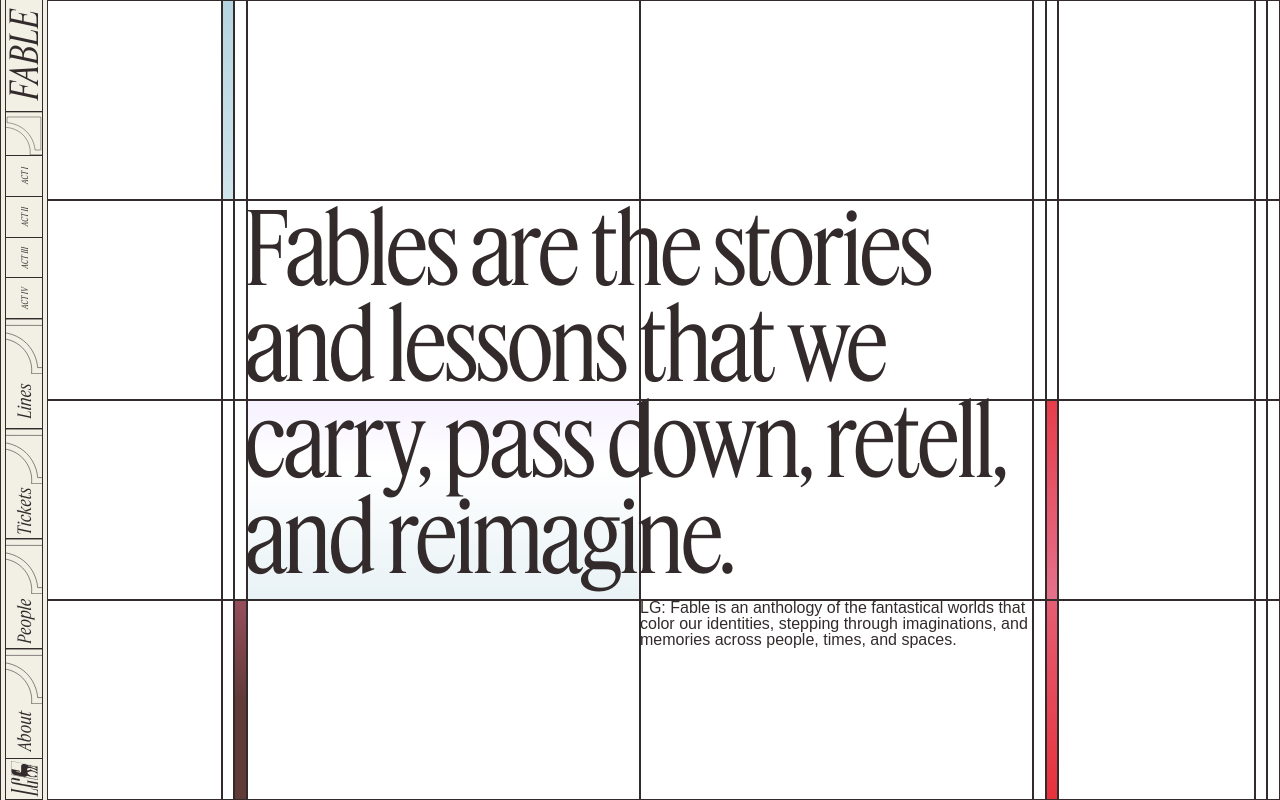
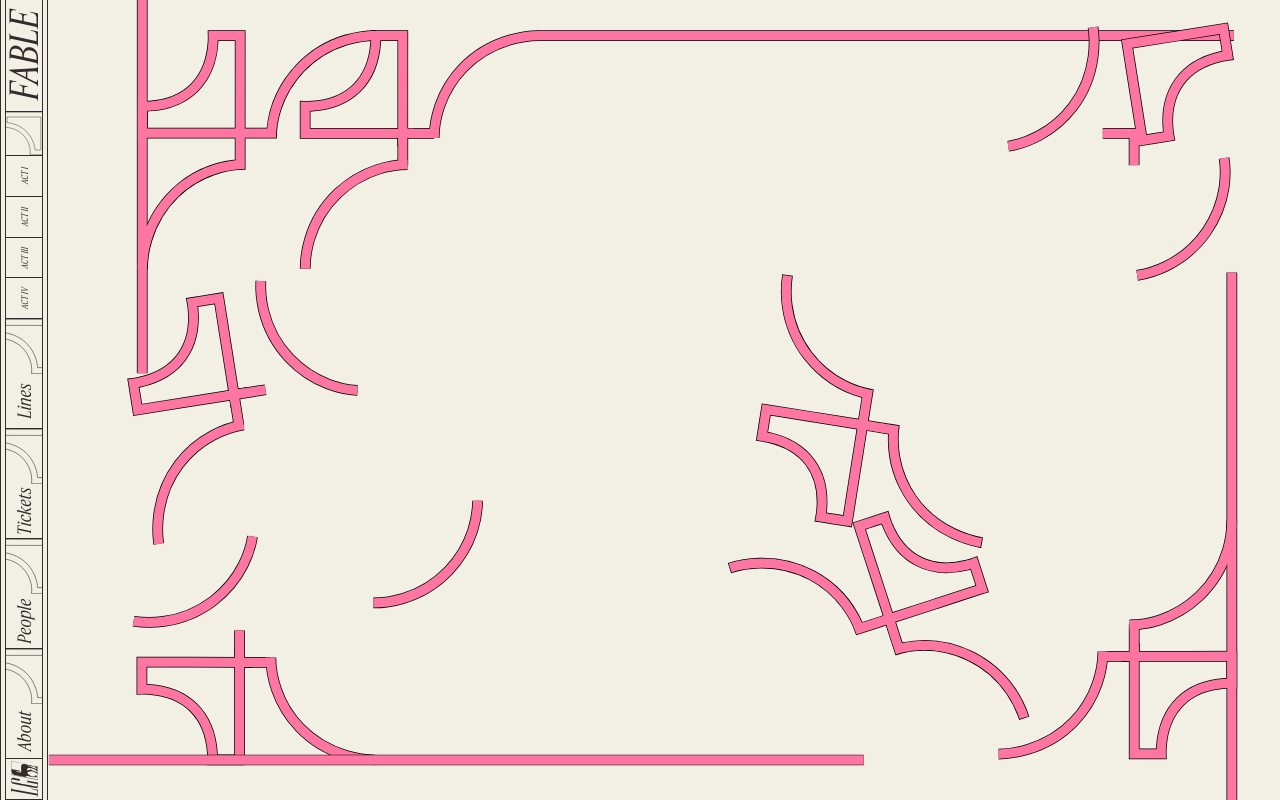
Before and after one commit to lunar-gala/2026-fable, a Next.js app: page / in a window 1280 px wide. Shown: the top 800 px of the page. Built offline with nearby package versions, Linux system fonts and the light colour scheme; a web font is replaced by a local one.

Commit message:
switching back to landing lol

```diff
--- a/src/app/components/NavBar.tsx
+++ b/src/app/components/NavBar.tsx
@@ -49,7 +49,7 @@ export default function NavBar() {
 
         <nav className="navbar-nav" aria-label="Primary navigation">
           {NAV_ITEMS.map((item) => (
-            <button key={item} type="button" className="navbar-row navbar-link-row">
+            <button key={item} type="button" className="navbar-row navbar-link-row" onClick={() => handleNavigation(item)}>
               <img
                 src={isDark ? "/asset cutout dark.svg" : "/asset cutout light.svg"}
                 alt=""
--- a/src/app/page.tsx
+++ b/src/app/page.tsx
@@ -11,7 +11,7 @@ export default function Home() {
       style={{ backgroundColor: COLORS.background }}
     >
       <NavBar />
-      <AboutFull />
+      <MainContent />
     </main>
   );
 }
```
